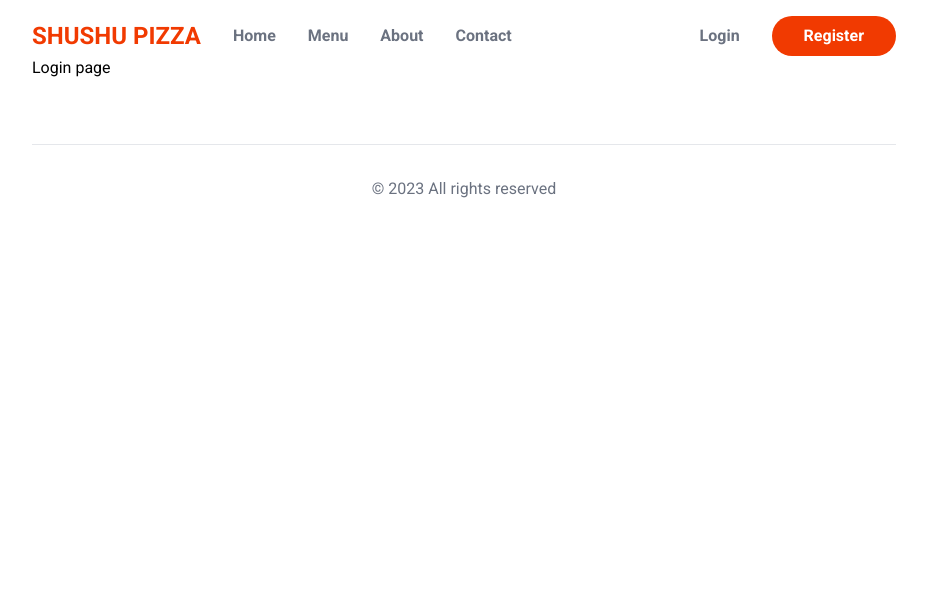
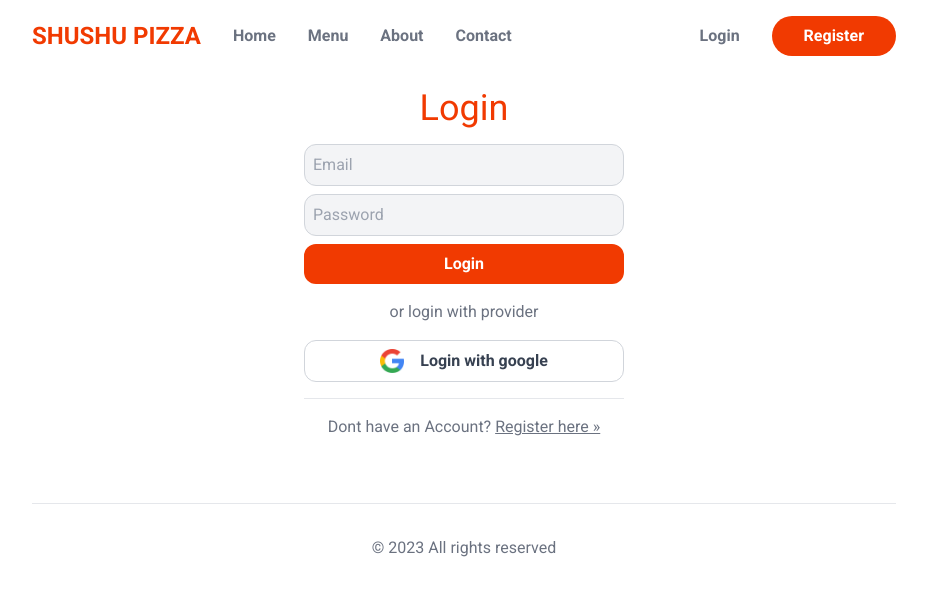
Before and after one commit to Shelton-beep/food-ordering-app, a Next.js app: page /login in a window 1280 px wide. Shown: the top 596 px of the page, without its empty margins (176-1103 px from the left). Built offline with nearby package versions, Linux system fonts and the light colour scheme.

Commit message:
created login functionality

```diff
--- /dev/null
+++ b/src/app/api/auth/[...nextauth]/route.js
@@ -0,0 +1,38 @@
+import mongoose from "mongoose";
+import NextAuth from "next-auth";
+import bcrypt from "bcrypt";
+import CredentialsProvider from "next-auth/providers/credentials";
+import { User } from "../../../../models/User";
+
+const handler = NextAuth({
+  secret: process.env.SECRET,
+  providers: [
+    CredentialsProvider({
+      name: "Credentials",
+      id: "credentials",
+      credentials: {
+        username: {
+          label: "Email",
+          type: "email",
+          placeholder: "test@example.com",
+        },
+        password: { label: "Password", type: "password" },
+      },
+      async authorize(credentials, req) {
+        const { email, password } = credentials;
+
+        mongoose.connect(process.env.MONGO_URL);
+        const user = await User.findOne({ email });
+        const passwordOk = user && bcrypt.compareSync(password, user.password);
+        console.log({ password });
+        if (passwordOk) {
+          return user;
+        }
+
+        return null;
+      },
+    }),
+  ],
+});
+
+export { handler as GET, handler as POST };
--- a/src/app/api/auth/[...nextauth]/route.ts
+++ /dev/null
@@ -1,41 +0,0 @@
-import NextAuth from "next-auth";
-import CredentialsProvider from "next-auth/providers/credentials";
-
-const handler = NextAuth({
-  providers: [
-    CredentialsProvider({
-      name: "Credentials",
-      credentials: {
-        username: {
-          label: "Email",
-          type: "email",
-          placeholder: "test@example.com",
-        },
-        password: { label: "Password", type: "password" },
-      },
-      async authorize(credentials, req) {
-        // You need to provide your own logic here that takes the credentials
-        // submitted and returns either a object representing a user or value
-        // that is false/null if the credentials are invalid.
-        // e.g. return { id: 1, name: 'J Smith', email: 'jsmith@example.com' }
-        // You can also use the `req` object to obtain additional parameters
-        // (i.e., the request IP address)
-        const res = await fetch("/your/endpoint", {
-          method: "POST",
-          body: JSON.stringify(credentials),
-          headers: { "Content-Type": "application/json" },
-        });
-        const user = await res.json();
-
-        // If no error and we have user data, return it
-        if (res.ok && user) {
-          return user;
-        }
-        // Return null if user data could not be retrieved
-        return null;
-      },
-    }),
-  ],
-});
-
-export { handler as GET, handler as POST };
--- a/src/app/login/page.js
+++ b/src/app/login/page.js
@@ -1,5 +1,69 @@
+"use client";
+import Image from "next/image";
+import { useState } from "react";
+import Link from "next/link";
+import { signIn } from "next-auth/react";
+
 const LoginPage = () => {
-  return <div>Login page</div>;
+  const [email, setEmail] = useState("");
+  const [password, setPassword] = useState("");
+  const [loginInProgress, setLoginInProgress] = useState(false);
+
+  async function handleFormSubmit(ev) {
+    ev.preventDefault();
+    setLoginInProgress(true);
+
+    await signIn("credentials", { email, password });
+
+    setLoginInProgress(false);
+  }
+
+  return (
+    <>
+      <section className="mt-8">
+        <h1 className="text-center text-primary mb-4 text-4xl">Login</h1>
+        <form className="block max-w-xs mx-auto" onSubmit={handleFormSubmit}>
+          <input
+            type="email"
+            placeholder="Email"
+            name="email"
+            value={email}
+            disabled={loginInProgress}
+            onChange={(ev) => setEmail(ev.target.value)}
+          />
+          <input
+            type="password"
+            placeholder="Password"
+            name="password"
+            value={password}
+            disabled={loginInProgress}
+            onChange={(ev) => setPassword(ev.target.value)}
+          />
+          <button type="submit" disabled={loginInProgress}>
+            Login
+          </button>
+          <div className="my-4 text-center text-gray-500">
+            or login with provider
+          </div>
+          <button className="flex gap-4 justify-center">
+            <Image
+              src={"/googleImage.png"}
+              alt="LogIn with google"
+              width={24}
+              height={24}
+            />
+            Login with google
+          </button>
+          <div className="text-center my-4 text-gray-500 border-t pt-4">
+            Dont have an Account?{" "}
+            <Link className="underline" href={"/register"}>
+              Register here &raquo;
+            </Link>
+          </div>
+        </form>
+      </section>
+    </>
+  );
 };
 
 export default LoginPage;
--- a/src/app/register/page.js
+++ b/src/app/register/page.js
@@ -96,7 +96,7 @@
             <div className="text-center my-4 text-gray-500 border-t pt-4">
               Already have an Account?{" "}
               <Link className="underline" href={"/login"}>
-                Login here &raquo;.
+                Login here &raquo;
               </Link>
             </div>
           </form>
```
Also changed, not shown: tsconfig.json (+7 -1 lines), 1 other file (tests, documents, lock files or other folders).
